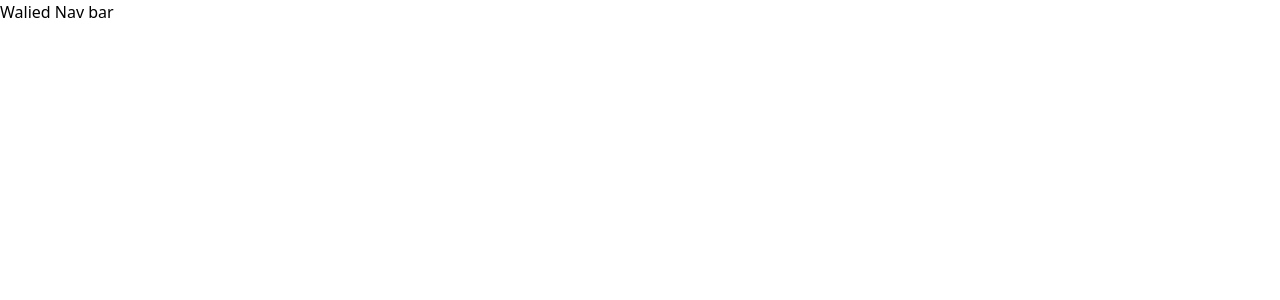
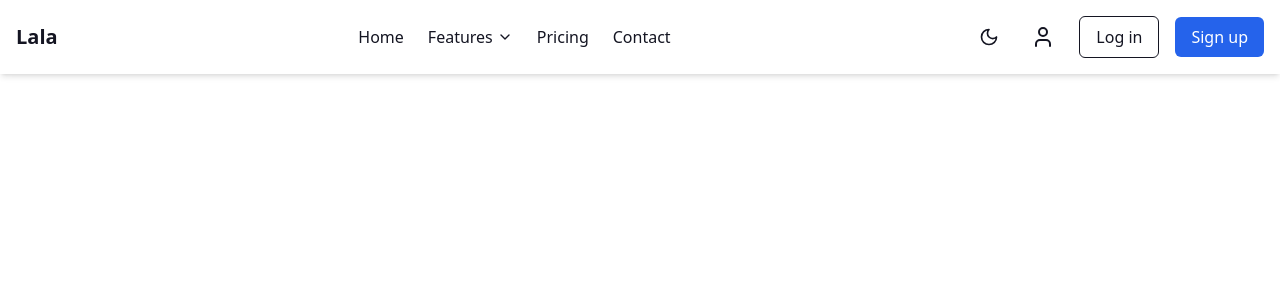
Before and after one commit to ahmedelsayed1996/lala, a Next.js app: page / in a window 1280 px wide. Shown: the top 300 px of the page. Built offline with nearby package versions, Linux system fonts and the light colour scheme.

Commit message:
creat header

```diff
--- a/package.json
+++ b/package.json
@@ -9,6 +9,8 @@
     "lint": "next lint"
   },
   "dependencies": {
+    "@radix-ui/react-dropdown-menu": "^2.1.6",
+    "lucide-react": "^0.479.0",
     "next": "15.2.1",
     "nookies": "^2.5.2",
     "react": "^19.0.0",
--- /dev/null
+++ b/src/app/Button.tsx
@@ -0,0 +1,20 @@
+import React from "react";
+
+interface ButtonProps extends React.ButtonHTMLAttributes<HTMLButtonElement> {
+  variant?: "default" | "outline";
+}
+
+const Button: React.FC<ButtonProps> = ({ variant = "default", children, ...props }) => {
+  return (
+    <button
+      className={`px-4 py-2 rounded-md ${
+        variant === "outline" ? "border border-gray-500 text-gray-700" : "bg-blue-600 text-white"
+      }`}
+      {...props}
+    >
+      {children}
+    </button>
+  );
+};
+
+export default Button;
--- /dev/null
+++ b/src/app/lib/utils.ts
@@ -0,0 +1,3 @@
+export function cn(...classes: (string | undefined | null | boolean)[]) {
+    return classes.filter(Boolean).join(" ");
+  }
--- a/src/app/page.tsx
+++ b/src/app/page.tsx
@@ -1,9 +1,68 @@
-import Image from "next/image";
-import styles from "./page.module.css";
+"use client"
+import React from "react";
+import { Menu, X, Sun, Moon, User, ChevronDown } from "lucide-react";
+import Button from "../app/Button";
+import { cn } from "../app/lib/utils";
 
-export default function Home() {
+const Navbar: React.FC = () => {
+  const [isOpen, setIsOpen] = React.useState(false);
+  const [darkMode, setDarkMode] = React.useState(false);
+  const [userMenuOpen, setUserMenuOpen] = React.useState(false);
+  const [featuresMenuOpen, setFeaturesMenuOpen] = React.useState(false);
+
   return (
+    <nav className={cn("shadow-md p-4 fixed w-full top-0 z-50", darkMode ? "bg-gray-900 text-red-500" : "bg-white text-black")}>
+      <div className="container mx-auto flex justify-between items-center">
+        {/* Logo */}
+        <div className="text-xl font-bold">Lala</div>
 
-    <h1>Walied Nav bar</h1>
+        {/* Desktop Links */}
+        <ul className="hidden md:flex space-x-6">
+          <li><a href="#" className="hover:text-red-500">Home</a></li>
+          <li className="relative">
+            <button onClick={() => setFeaturesMenuOpen(!featuresMenuOpen)} className="flex items-center hover:text-gray-500">
+              Features <ChevronDown size={16} className="ml-1" />
+            </button>
+            {featuresMenuOpen && (
+              <ul className="absolute mt-2 w-48 bg-white shadow-md rounded-md p-2 space-y-2">
+                <li><a href="#" className="block px-4 py-2 hover:bg-gray-200">Feature 1</a></li>
+                <li><a href="#" className="block px-4 py-2 hover:bg-gray-200">Feature 2</a></li>
+                <li><a href="#" className="block px-4 py-2 hover:bg-gray-200">Feature 3</a></li>
+              </ul>
+            )}
+          </li>
+          <li><a href="#" className="hover:text-gray-500">Pricing</a></li>
+          <li><a href="#" className="hover:text-gray-500">Contact</a></li>
+        </ul>
+
+        {/* Buttons */}
+        <div className="hidden md:flex space-x-4 items-center">
+          <button onClick={() => setDarkMode(!darkMode)} className="p-2 rounded-md hover:bg-gray-200 dark:hover:bg-gray-700">
+            {darkMode ? <Sun size={20} /> : <Moon size={20} />}
+          </button>
+          <div className="relative">
+            <button onClick={() => setUserMenuOpen(!userMenuOpen)} className="p-2 rounded-md hover:bg-gray-200 dark:hover:bg-gray-700">
+              <User size={24} />
+            </button>
+            {userMenuOpen && (
+              <ul className="absolute mt-2 w-40 bg-white shadow-md rounded-md p-2 space-y-2">
+                <li><a href="#" className="block px-4 py-2 hover:bg-gray-200">Profile</a></li>
+                <li><a href="#" className="block px-4 py-2 hover:bg-gray-200">Settings</a></li>
+                <li><a href="#" className="block px-4 py-2 hover:bg-gray-200">Logout</a></li>
+              </ul>
+            )}
+          </div>
+          <Button variant="outline">Log in</Button>
+          <Button>Sign up</Button>
+        </div>
+
+        {/* Mobile Menu Button */}
+        <button onClick={() => setIsOpen(!isOpen)} className="md:hidden">
+          {isOpen ? <X size={24} /> : <Menu size={24} />}
+        </button>
+      </div>
+    </nav>
   );
-}
+};
+
+export default Navbar;
```
Also changed, not shown: 1 other file (tests, documents, lock files or other folders).
